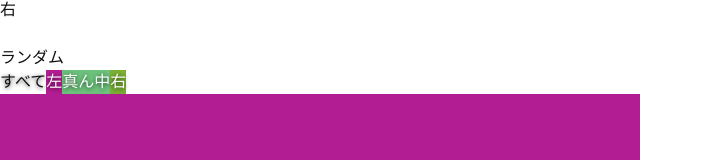
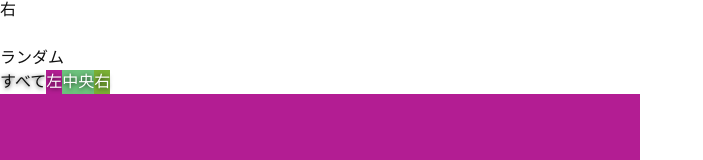
Before and after one commit to masavo/color-harmony-checker, a Next.js app: page / in a window 1280 px wide. Shown: the part 146-306 px from the top of the page, without its empty margins (0-703 px from the left). Built offline with nearby package versions, Linux system fonts and the light colour scheme.

Commit message:
ランダムボタンの『真ん中』を『中央』に変更

```diff
--- a/src/app/page.tsx
+++ b/src/app/page.tsx
@@ -138,7 +138,7 @@ export default function Home() {
               className="px-4 py-2 rounded hover:opacity-80 transition-colors"
               onClick={handleRandomCenter}
             >
-              真ん中
+              中央
             </button>
             <button
               style={{
```
